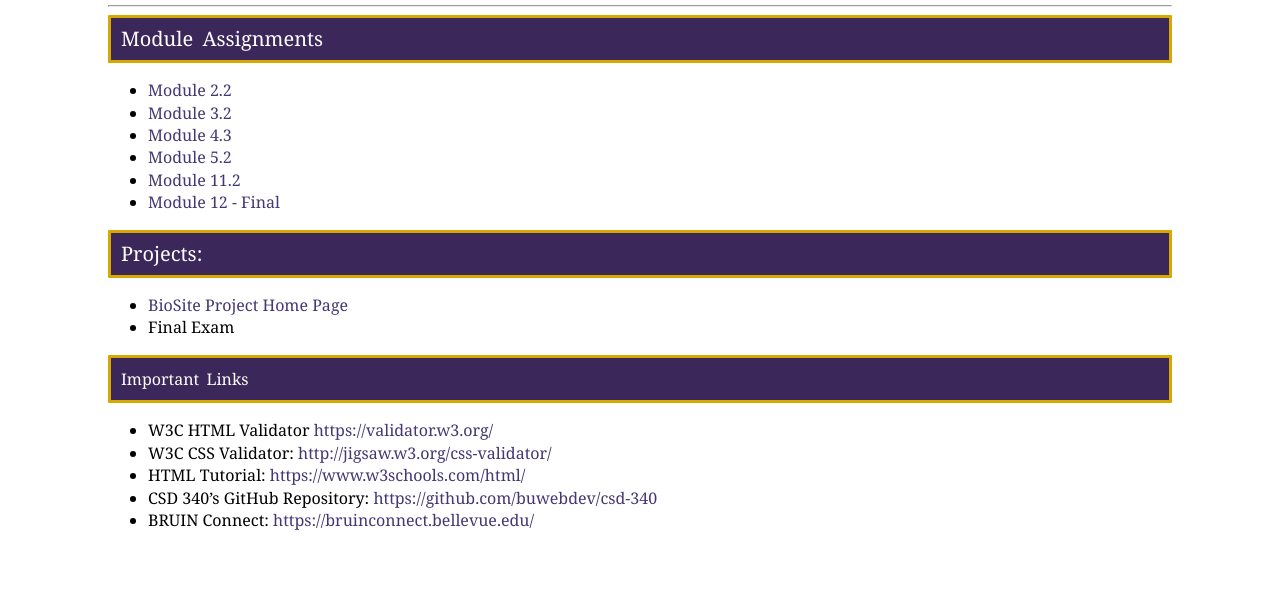
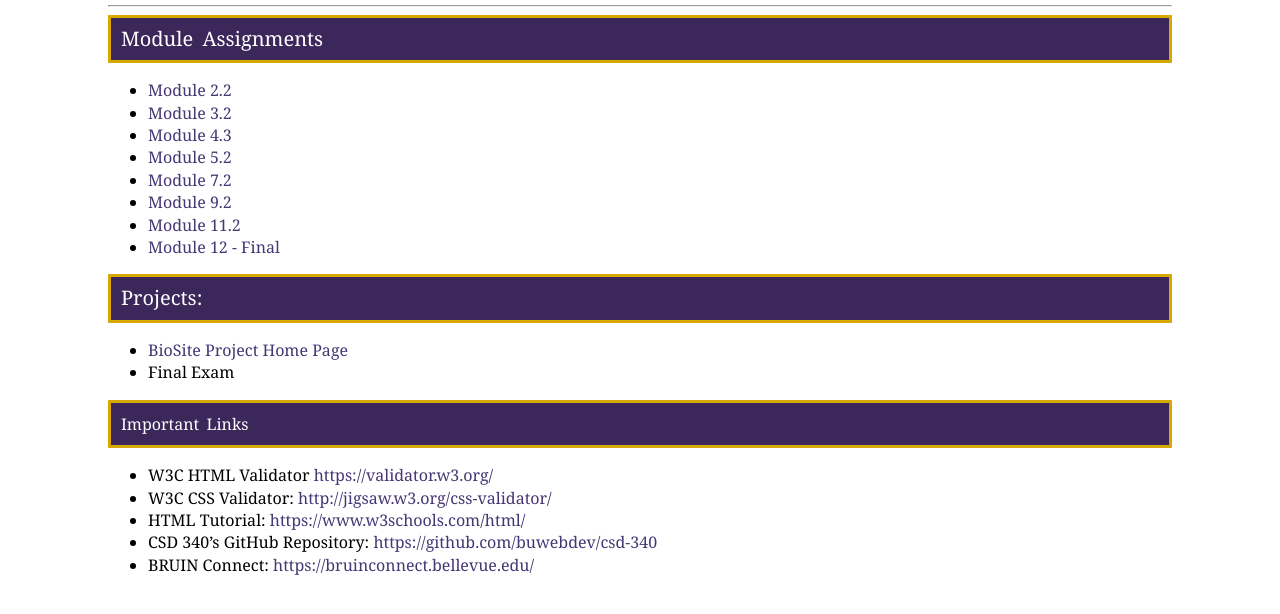
Before and after one commit to atlantisfan/csd-340, a plain HTML site: page index.html in a window 1280 px wide. Shown: the part 158-772 px from the top of the page. Drawn offline with Linux system fonts and the light colour scheme; a web font is replaced by a local one.

Commit message:
added link for module 9.2

```diff
--- a/index.html
+++ b/index.html
@@ -32,6 +32,8 @@ content="Justin Brehms" />
     <li><a href="./module-3/brehms_EX2.html">Module 3.2</a></li>
     <li><a href="./module-4/brehms_EX3.html">Module 4.3</a></li>
 	<li><a href="./module-5/brehms_EX4.html">Module 5.2</a></li>
+    <li><a href="./module-7/brehms_EX5.html">Module 7.2</a></li>
+    <li><a href="./module-9/brehms_EX6.html">Module 9.2</a></li>
 	<li><a href="./module-11/assignment_11.2.docx">Module 11.2</a></li>
 	<li><a href="./module-12/final.html">Module 12 - Final</a></li>
 </ul>
```
